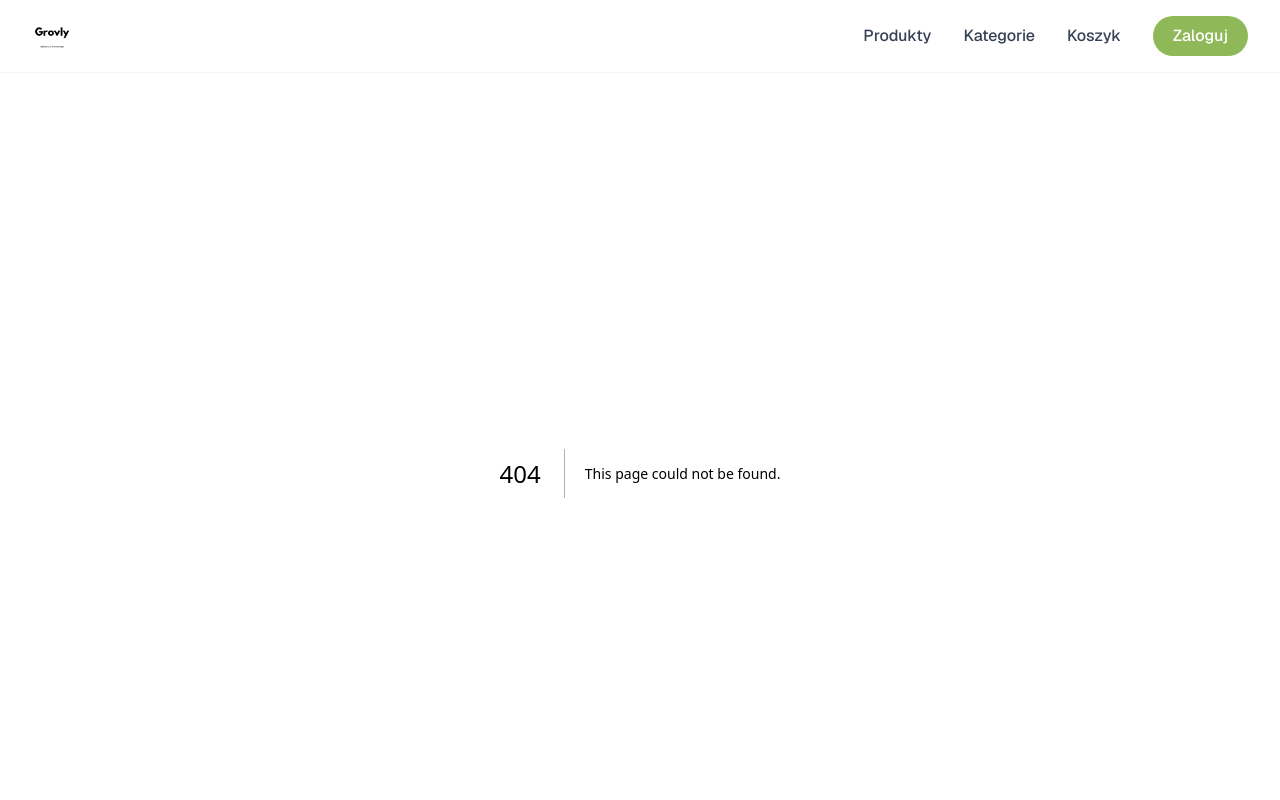
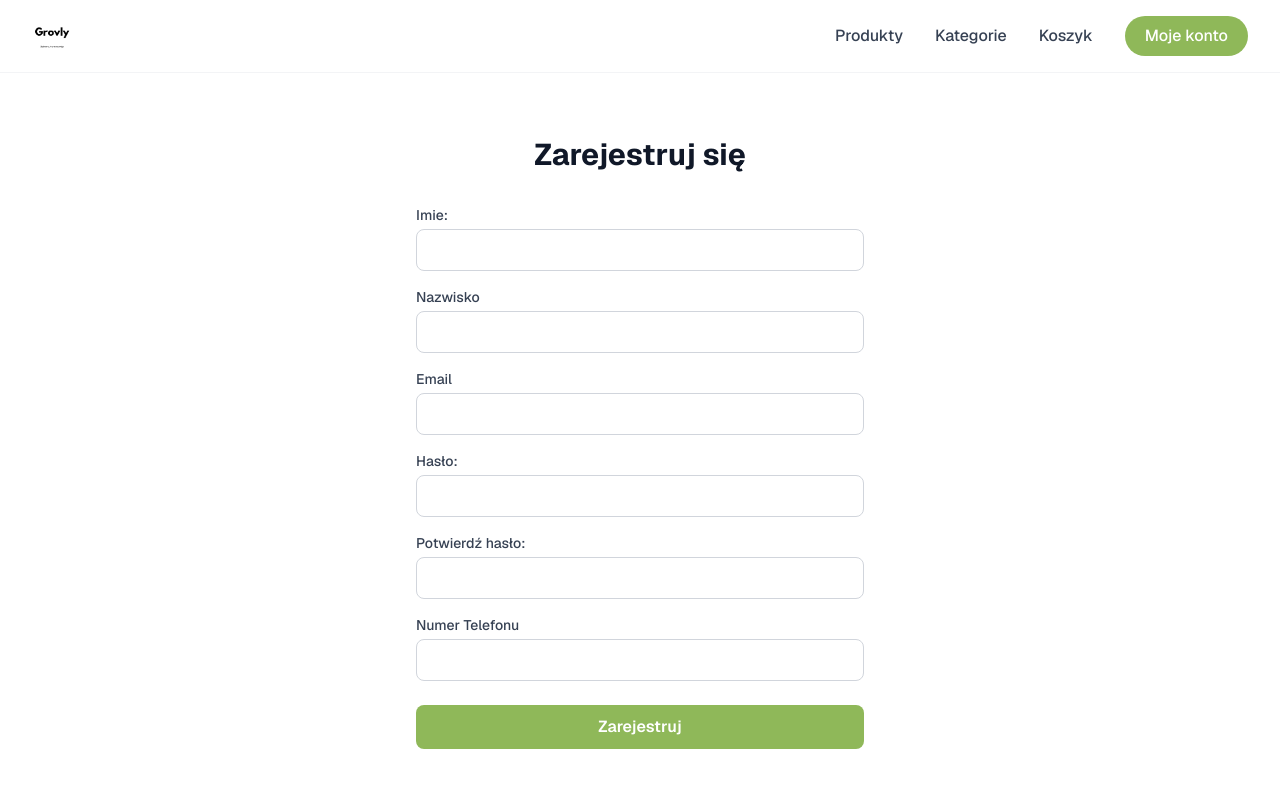
Before and after one commit to Konradiii/sklepgrovly-frontend, a Next.js app: page /rejestracja in a window 1280 px wide. Before the commit this address had no page. Shown: the top 800 px of the page. Built offline with nearby package versions, Linux system fonts and the light colour scheme.

Commit message:
Add registration, account view, two-column login with sign-up, product-detail cart button

```diff
--- a/src/app/koszyk/page.tsx
+++ b/src/app/koszyk/page.tsx
@@ -80,7 +80,7 @@ export default function KoszykPage() {
                     </div>
                 </div>
 
-                <button className="mt-6 w-full bg-grovly text-white py-3 rounded-xl font-semibold hover:bg-grovly-dark transition">
+                <button className="mt-6 w-full bg-grovly text-white py-3 rounded-xl font-semibold hover:bg-grovly-dark transition cursor-pointer">
                     Przejdź do kasy
                 </button>
                 <Link
--- a/src/app/logowanie/page.tsx
+++ b/src/app/logowanie/page.tsx
@@ -3,16 +3,21 @@
 import { useState } from "react";
 import { useRouter } from "next/navigation";
 import { useAuth } from "@/context/AuthContext";
+import Link from "next/link";
+import { Check } from "lucide-react";
 
-export default function LogowaniePage(){
-
+export default function LogowaniePage() {
     const router = useRouter();
     const { login } = useAuth();
+
     const [email, setEmail] = useState("");
     const [haslo, setHaslo] = useState("");
+    const [blad, setBlad] = useState("");
 
     const handleSubmit = async (e: React.FormEvent) => {
         e.preventDefault();
+        setBlad("");
+
         try {
             const res = await fetch("http://localhost:5219/api/Auth/login", {
                 method: "POST",
@@ -21,64 +26,106 @@ export default function LogowaniePage(){
             });
 
             if (!res.ok) {
-                console.error("Błąd logowania:", res.status);
+                if (res.status === 401) {
+                    setBlad("Nieprawidłowy email lub hasło.");
+                } else {
+                    setBlad("Nie udało się zalogować. Spróbuj ponownie.");
+                }
                 return;
             }
 
             const data = await res.json();
-            login(data.accessToken, data.refreshToken);   // ← Context: zapisz tokeny + ustaw stan
+            login(data.accessToken, data.refreshToken);
             router.push("/");
         } catch (err) {
-            console.error("Coś poszło nie tak:", err);
+            setBlad("Błąd połączenia z serwerem.");
         }
     };
 
-    return(
-
-
-        <main className="py-16 px-8 bg-white min-h-[70vh] flex items-center justify-center">
-            <div className="w-full max-w-md">
-                <h1 className="text-3xl font-bold text-gray-900 text-center mb-8">
-                    Zaloguj się
+    return (
+        <main className="py-16 px-6 bg-white min-h-[70vh]">
+            <div className="max-w-5xl mx-auto grid grid-cols-1 md:grid-cols-2 gap-12 md:gap-8">
+                {/* LEWA — logowanie */}
+                <div className="md:pr-8 md:border-r border-gray-100">
+                    <h1 className="text-2xl font-bold text-gray-900 mb-8 text-center">
+                        Mam już konto
                     </h1>
 
                     <form onSubmit={handleSubmit} className="flex flex-col gap-4">
                         <div>
                             <label className="block text-sm font-medium text-gray-700 mb-1">
-                            Email
+                                E-mail
                             </label>
                             <input
                                 type="email"
                                 value={email}
                                 onChange={(e) => setEmail(e.target.value)}
-                            className="w-full border border-gray-300 rounded-lg px-4 py-2 focus:outline-none focus:border-grovly"
+                                className="w-full border border-gray-300 rounded-lg px-4 py-2.5 focus:outline-none focus:border-grovly focus:ring-1 focus:ring-grovly transition"
                                 required
                             />
                         </div>
 
                         <div>
                             <label className="block text-sm font-medium text-gray-700 mb-1">
-                            Hasło:
+                                Hasło
                             </label>
                             <input
                                 type="password"
                                 value={haslo}
                                 onChange={(e) => setHaslo(e.target.value)}
-                            className="w-full border border-gray-300 rounded-lg px-4 py-2 focus:outline-none focus:border-grovly"
+                                className="w-full border border-gray-300 rounded-lg px-4 py-2.5 focus:outline-none focus:border-grovly focus:ring-1 focus:ring-grovly transition"
                                 required
                             />
                         </div>
 
+                        {blad && (
+                            <p className="text-red-600 text-sm">{blad}</p>
+                        )}
+
                         <button
                             type="submit"
-                        className="mt-2 bg-grovly text-white py-2.5 rounded-lg font-semibold hover:bg-grovly-dark transition"
+                            className="mt-2 bg-grovly text-white py-3 rounded-lg font-semibold hover:bg-grovly-dark transition cursor-pointer"
                         >
                             Zaloguj się
                         </button>
                     </form>
+                </div>
 
+                {/* PRAWA — załóż konto */}
+                <div className="md:pl-4">
+                    <h2 className="text-2xl font-bold text-gray-900 mb-8 text-center">
+                        Nie mam konta
+                    </h2>
+
+                    <Link
+                        href="/rejestracja"
+                        className="block w-full text-center border-2 border-grovly text-grovly py-3 rounded-lg font-semibold hover:bg-grovly hover:text-white transition cursor-pointer"
+                    >
+                        Załóż konto
+                    </Link>
+
+                    <div className="mt-8">
+                        <p className="text-sm font-semibold text-gray-900 mb-4">
+                            Zakładając konto:
+                        </p>
+                        <ul className="space-y-3">
+                            {[
+                                "Śledź swoje zamówienia",
+                                "Wystawiaj opinie o produktach",
+                                "Kupuj szybciej przy kolejnych zakupach",
+                                "Miej wgląd w historię swoich zamówień",
+                            ].map((korzysc) => (
+                                <li key={korzysc} className="flex items-center gap-3">
+                                    <span className="flex-shrink-0 w-5 h-5 rounded-full bg-grovly/10 flex items-center justify-center">
+                                        <Check className="w-3 h-3 text-grovly" strokeWidth={3} />
+                                    </span>
+                                    <span className="text-sm text-gray-600">{korzysc}</span>
+                                </li>
+                            ))}
+                        </ul>
+                    </div>
+                </div>
             </div>
         </main>
     );
-
 }
--- /dev/null
+++ b/src/app/rejestracja/page.tsx
@@ -0,0 +1,161 @@
+"use client"
+
+import { useState } from "react";
+import { useRouter } from "next/navigation";
+
+export default function rejestracjaPage(){
+
+    const router = useRouter();
+
+
+
+    const [Imie, setImie] = useState("");
+    const [Nazwisko, setNazwisko] = useState("");
+    const [Email, setEmail] = useState("");
+    const [Haslo, setHaslo] = useState("");
+    const [PotwierdzHaslo, setpotwierdzHaslo] = useState("");
+    const [NrTelefonu, setNrTel] = useState("");
+
+    const [blad, setBlad] = useState("");
+
+    const handleSubmit = async (e: React.FormEvent) => {
+        e.preventDefault();
+
+
+
+        if (Haslo !== PotwierdzHaslo) {
+            setBlad("Hasła się nie zgadzają");
+            return;
+}
+
+        try{
+            const res = await fetch("http://localhost:5219/api/Auth/register",{
+                method: "POST",
+                headers: { "Content-Type": "application/json" },
+                body: JSON.stringify({Imie, Nazwisko, Email, Haslo, PotwierdzHaslo, NrTelefonu})
+            });
+
+            if (!res.ok) {
+            setBlad("Nie udało się zarejestrować. Spróbuj ponownie.");
+            return;
+}
+
+
+
+            router.push("/logowanie");
+
+
+        }
+        catch (err) {
+            console.error("Coś poszło nie tak:", err);
+        }
+    }
+
+
+    return(
+
+
+        <main className="py-16 px-8 bg-white min-h-[70vh] flex items-center justify-center">
+            <div className="w-full max-w-md">
+                <h1 className="text-3xl font-bold text-gray-900 text-center mb-8">
+                    Zarejestruj się
+                </h1>
+
+                <form onSubmit={handleSubmit} className="flex flex-col gap-4">
+
+                    <div>
+                        <label className="block text-sm font-medium text-gray-700 mb-1">
+                            Imie:
+                        </label>
+                        <input
+                            type="text"
+                            value={Imie}
+                            onChange={(e) => setImie(e.target.value)}
+                            className="w-full border border-gray-300 rounded-lg px-4 py-2 focus:outline-none focus:border-grovly"
+                            required
+                        />
+                    </div>
+
+
+                    <div>
+                        <label className="block text-sm font-medium text-gray-700 mb-1">
+                            Nazwisko
+                        </label>
+                        <input
+                            type="text"
+                            value={Nazwisko}
+                            onChange={(e) => setNazwisko(e.target.value)}
+                            className="w-full border border-gray-300 rounded-lg px-4 py-2 focus:outline-none focus:border-grovly"
+                            required
+                        />
+                    </div>
+
+
+
+                    <div>
+                        <label className="block text-sm font-medium text-gray-700 mb-1">
+                            Email
+                        </label>
+                        <input
+                            type="email"
+                            value={Email}
+                            onChange={(e) => setEmail(e.target.value)}
+                            className="w-full border border-gray-300 rounded-lg px-4 py-2 focus:outline-none focus:border-grovly"
+                            required
+                        />
+                    </div>
+
+                    <div>
+                        <label className="block text-sm font-medium text-gray-700 mb-1">
+                            Hasło:
+                        </label>
+                        <input
+                            type="password"
+                            value={Haslo}
+                            onChange={(e) => setHaslo(e.target.value)}
+                            className="w-full border border-gray-300 rounded-lg px-4 py-2 focus:outline-none focus:border-grovly"
+                            required
+                        />
+                    </div>
+
+
+                    <div>
+                        <label className="block text-sm font-medium text-gray-700 mb-1">
+                            Potwierdź hasło:
+                        </label>
+                        <input
+                            type="password"
+                            value={PotwierdzHaslo}
+                            onChange={(e) => setpotwierdzHaslo(e.target.value)}
+                            className="w-full border border-gray-300 rounded-lg px-4 py-2 focus:outline-none focus:border-grovly"
+                            required
+                        />
+                    </div>
+
+                    <div>
+                        <label className="block text-sm font-medium text-gray-700 mb-1">
+                            Numer Telefonu
+                        </label>
+                        <input
+                            type="text"
+                            value={NrTelefonu}
+                            onChange={(e) => setNrTel(e.target.value)}
+                            className="w-full border border-gray-300 rounded-lg px-4 py-2 focus:outline-none focus:border-grovly"
+                            required
+                        />
+                    </div>
+
+                    {blad && <p className="text-red-600 text-sm">{blad}</p>}
+                    <button
+                        type="submit"
+                        className="mt-2 bg-grovly text-white py-2.5 rounded-lg font-semibold hover:bg-grovly-dark transition cursor-pointer"
+                    >
+                        Zarejestruj
+                    </button>
+                </form>
+
+            </div>
+        </main>
+    );
+
+}
--- a/src/components/Navbar.tsx
+++ b/src/components/Navbar.tsx
@@ -55,7 +55,7 @@ export default function Navbar() {
                         href="/logowanie"
                         className="bg-grovly text-white px-5 py-2 rounded-full font-medium hover:bg-grovly-dark transition"
                     >
-                        Zaloguj
+                        Moje konto
                     </Link>
                 )}
             </div>
--- a/src/components/ProductsCard.tsx
+++ b/src/components/ProductsCard.tsx
@@ -63,7 +63,7 @@ export default function ProductsCard({ produkt }: Props) {
                         console.log("Kliknięto dodaj:", produkt);
                         addToCart(produkt);
                     }}
-                    className="mt-2 w-full bg-grovly text-white text-center py-2 rounded-lg font-medium hover:bg-grovly-dark transition"
+                    className="mt-2 w-full bg-grovly text-white text-center py-2 rounded-lg font-medium hover:bg-grovly-dark transition cursor-pointer"
                 >
                     Dodaj do koszyka
                 </button>
--- a/src/types/produktDetails.ts
+++ b/src/types/produktDetails.ts
@@ -0,0 +1,10 @@
+export type ProduktDetail =
+{
+  "id_Produkt": number;
+  "nazwa": string;
+  "cena": number;
+  "znizka": number;
+  "iloscNaStanie": number;
+  "id_Kategoria": number;
+  "nazwaKategorii": string;
+}
```
Lines whose indentation alone changed are shown as unchanged.
